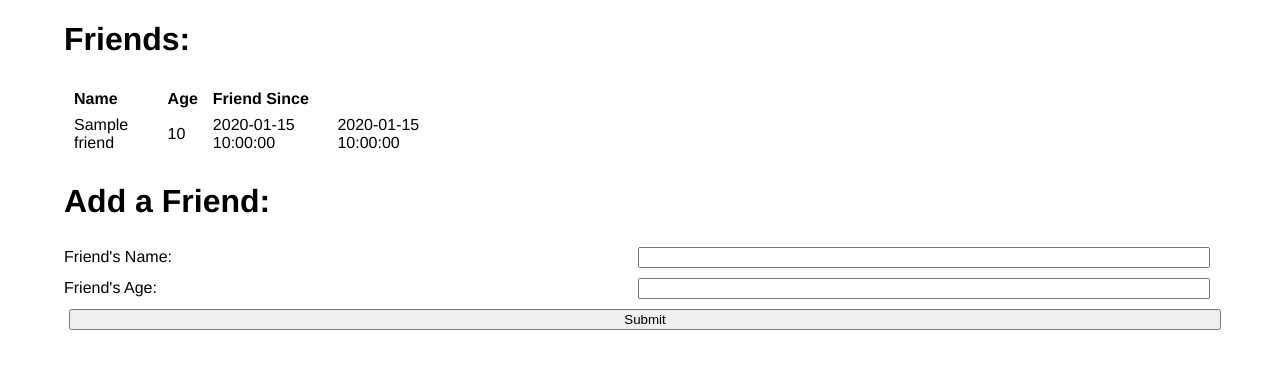
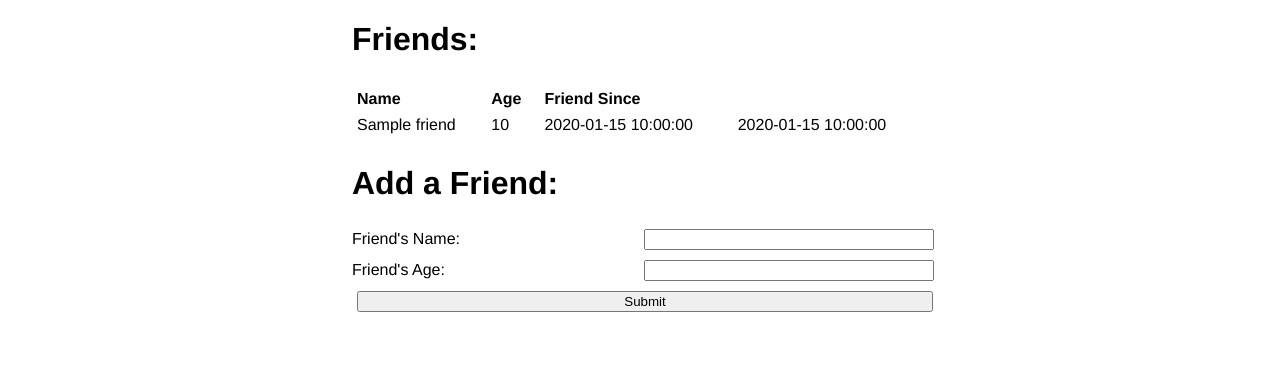
Before and after one commit to JMicahH/mySQL, a Flask app: template friends/templates/index.html in a window 1280 px wide. Shown: the top 369 px of the page. Run offline with Flask 2, Linux system fonts and the light colour scheme; the template is opened without the code that fills it: most values are stand-ins (such as "Sample title", 1, 10 or a date in 2020); parts of the project's set-up code (start-up, migrations or seed data) failed here and were passed over.

Commit message:
Fixed some styling

```diff
--- a/friends/templates/index.html
+++ b/friends/templates/index.html
@@ -11,15 +11,10 @@
 
 <style>
     body {
-        width: 90%;
+        width: 45%;
         margin: auto;
         height: 100%;
         font-family: Helvetica, Arial, sans-serif;
-    }
-
-    #friendsbox {
-        width: 400px;
-        height: auto;
     }
 
     #formleft,
@@ -40,7 +35,8 @@
     }
 
     table {
-        padding: 5px;
+        padding: 5px 0px 5px 0px;
+        width: 100%;
     }
 
     th,
```
